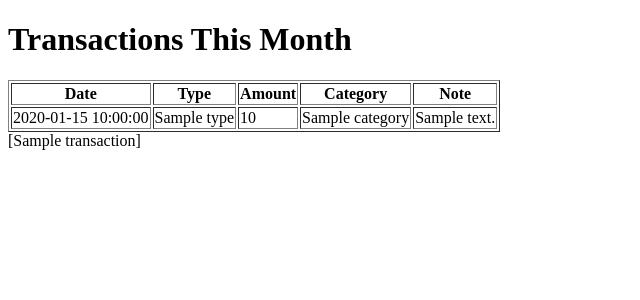
After one commit to nivevj/Personal-Expense-Management-and-Forecasting-Tool, a Flask app: page /transactions_this_month in a window 1280 px wide. The commit adds this page. Shown: the top 300 px of the page, without its empty margins (0-640 px from the left). Run offline with Flask 3, Linux system fonts and the light colour scheme; a database or web service that is not in the repository returns one stand-in record (values such as "Sample title"); some libraries are stand-ins or nearby versions.

Commit message:
added monthly transactions

```diff
--- a/app.py
+++ b/app.py
@@ -1,11 +1,11 @@
 from flask import Flask, render_template, request, redirect, url_for
 from flask_pymongo import PyMongo
-#from plotly import express as px
+
 from datetime import datetime
 from pymongo import MongoClient
 from prophet import Prophet
 import pandas as pd
-#import plotly.io as pio
+
 
 from sklearn.model_selection import train_test_split
 from sklearn.tree import DecisionTreeRegressor
@@ -116,27 +116,14 @@ def predict_expense():
     predicted_expense = next_month_prediction  # Replace with your prediction logic
     return render_template('predict_expense.html', predicted_expense=predicted_expense,avg_spending_category=avg_spending_category)
 
-# @app.route('/dashboard')
-# def dashboard():
-#     mongo_uri = "mongodb+srv://nivedha:nivedhamongodb@cluster0.h0jt46s.mongodb.net/"
-#     client = MongoClient(mongo_uri)
+@app.route('/transactions_this_month')
+def transactions_this_month():
+    # Fetch transactions for the current month
+    transactions = list(mongo.db.transactions.find({
+        '$or': [{'type': 'Expense'}, {'type': 'Income'}]
+    }))
+    return render_template('transactions_month.html', transactions=transactions)
 
-#     db = client.income_expense_data
-#     collection = db.transactions
-
-#     transaction = list(collection.find())
-#     df = pd.DataFrame(transaction)
-
-#     df['Date'] = pd.to_datetime(df['Date'])
-#     fig = px.bar(df, x='Date', y='Amount', color='Category', title='Income/Expense Overview')
-
-#     graphJSON = pio.to_json(fig)
-#     return render_template('dashboard.html', graphJSON=graphJSON)
-
-@app.route('/get_entries', methods=['GET'])
-def get_entries():
-    entries = list(mongo.db.transactions.find())
-    return jsonify(entries)
 
 if __name__ == '__main__':
     app.run(debug=True)
--- a/templates/index.html
+++ b/templates/index.html
@@ -52,5 +52,8 @@
     <a href="/dashboard">View Dashboard</a> -->
     <br>
     <a href="/predict_expense">Predict Expense</a>
+    <a href="/transactions_this_month">Monthly transaction</a>
+
+
 </body>
 </html>
--- /dev/null
+++ b/templates/transactions_month.html
@@ -0,0 +1,30 @@
+<!DOCTYPE html>
+<html lang="en">
+<head>
+    <meta charset="UTF-8">
+    <meta name="viewport" content="width=device-width, initial-scale=1.0">
+    <title>Transactions This Month</title>
+</head>
+<body>
+    <h1>Transactions This Month</h1>
+    <table border="1">
+        <tr>
+            <th>Date</th>
+            <th>Type</th>
+            <th>Amount</th>
+            <th>Category</th>
+            <th>Note</th>
+        </tr>
+        {% for transaction in transactions %}
+        <tr>
+            <td>{{ transaction.date }}</td>
+            <td>{{ transaction.type }}</td>
+            <td>{{ transaction.amount }}</td>
+            <td>{{ transaction.category }}</td>
+            <td>{{ transaction.note }}</td>
+        </tr>
+        {% endfor %}
+    </table>
+    {{transactions}}
+</body>
+</html>
```
